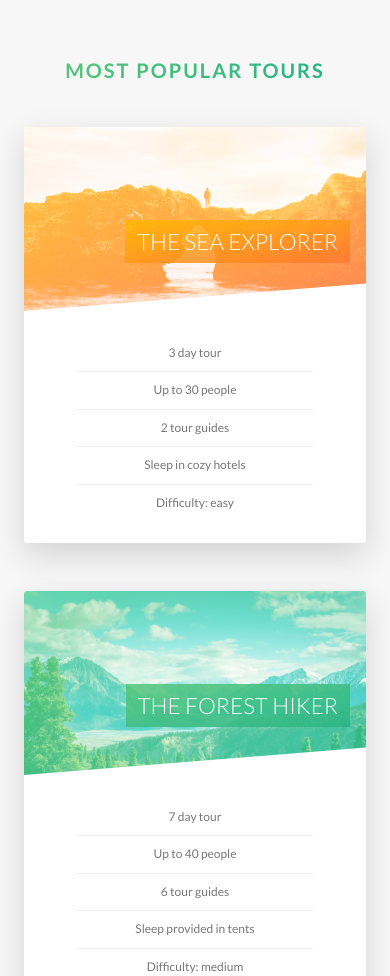
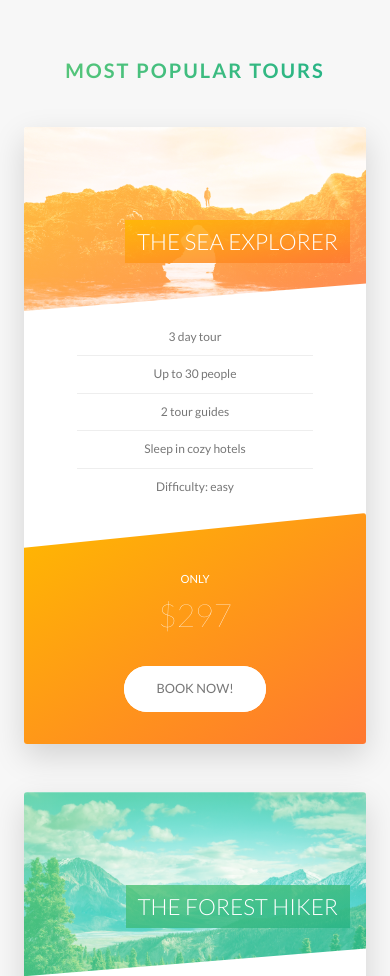
Before and after one commit to amrehan/Natours-Site, a website: page index.html in a window 390 px wide. Shown: the part 2485-3461 px from the top of the page. Drawn offline with Linux system fonts and the light colour scheme.

Commit message:
add media queries to tours, stories and booking sections

```diff
--- a/sass/components/_card.scss
+++ b/sass/components/_card.scss
@@ -150,4 +150,55 @@
         font-weight: 100;
     }
 
+
+
+
+
+
+    @include respond(tab-port) {
+
+        //FUNCTIONALITY
+        height: auto;
+        border-radius: 3px;
+        background-color: $color-white;
+        box-shadow: 0 1.5rem 4rem rgba($color-black, .15);
+
+        &__side {
+            height: auto;
+            position: relative;
+            box-shadow: none;
+
+            &--back {
+                transform: rotateY(0);
+                clip-path: polygon(0 15%, 100% 0, 100% 100%, 0 100%);
+            }
+        }
+
+        &:hover &__side--front {
+            transform: rotateY(0);
+        }
+
+        &__details {
+            padding: 1rem 3rem;
+        }
+
+        //BACK SIDE STYLING
+        &__cta {
+            position: relative;
+            top: 0%;
+            left: 0%;
+            transform: translate(0);
+            width: 100%;
+            padding: 7rem 4rem 4rem 4rem;
+        }
+
+        &__price-box {
+            margin-bottom: 3rem;
+        }
+
+        &__price-value {
+            font-size: 4rem;
+        }
+        }
+
 }
--- a/sass/components/_form.scss
+++ b/sass/components/_form.scss
@@ -16,6 +16,10 @@
         width: 90%;
         display: block;
         transition: all .3s;
+
+        @include respond(tab-port) {
+            width: 100%;
+        }
 
         &:focus {
             outline: none;
@@ -50,6 +54,11 @@
     &__radio-group {
         width: 49%;
         display: inline-block;
+
+        @include respond(tab-port) {
+            width: 100%;
+            margin-bottom: 2rem;
+        }
     }
 
     &__radio-input {
--- a/sass/components/_story.scss
+++ b/sass/components/_story.scss
@@ -9,6 +9,16 @@
     font-size: $default-font-size;
     transform: skewX(-12deg);
 
+    @include respond(tab-port) {
+        width: 100%;
+        padding: 4rem;
+        padding-left: 7rem;
+    }
+
+    @include respond(phone) {
+        transform: skewX(0);
+    }
+
     &__shape {
         width: 15rem;
         height: 15rem;
@@ -19,6 +29,10 @@
         clip-path: circle(50% at 50% 50%);
         transform: translateX(-3rem) skewX(12deg);
         position: relative;
+
+        @include respond(phone) {
+            transform: translateX(-3rem) skewX(0);
+        }
     }
 
     &__img {
@@ -30,6 +44,10 @@
 
     &__text {
         transform: skewX(12deg);
+
+        @include respond(phone) {
+            transform: skewX(0);
+        }
     }
 
     &__caption {
--- a/sass/pages/_home.scss
+++ b/sass/pages/_home.scss
@@ -64,10 +64,32 @@
     border-radius: 3px;
     box-shadow: 0 1.5rem 4rem rgba($color-black, .15);
 
-    height: 50rem;
+    @include respond(tab-land) {
+        background-image: linear-gradient(105deg,
+                                rgba($color-white, .9) 0%,
+                                rgba($color-white, .9) 65%,
+                                transparent 65%),
+                            url(../img/nat-10.jpg);
+        background-size: cover;
+    }
+
+    @include respond(tab-port) {
+        background-image: linear-gradient(to right,
+                                rgba($color-white, .9) 0%,
+                                rgba($color-white, .9) 100%),
+                            url(../img/nat-10.jpg);
+    }
 
     &__form {
         width: 50%;
         padding: 6rem;
+
+        @include respond(tab-land) {
+            width: 65%;
+        }
+
+        @include respond(tab-port) {
+            width: 100%;
+        }
     }
 }
```
Also changed, not shown: css/style.css.
